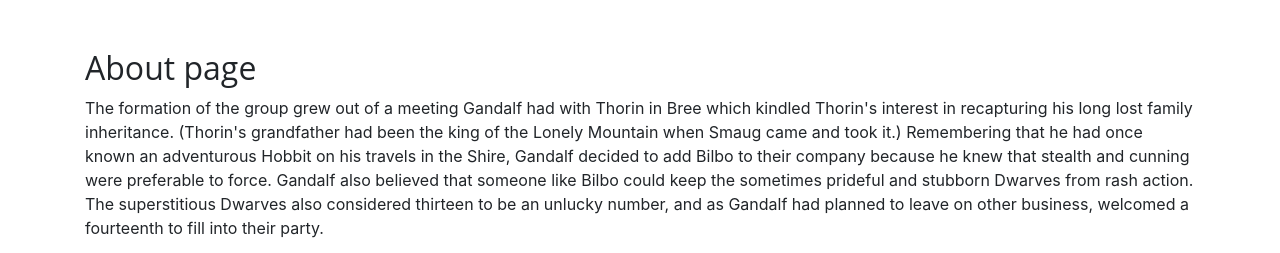
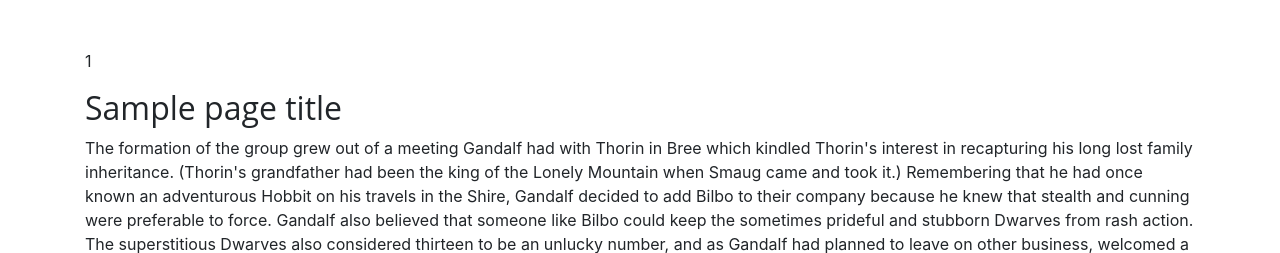
Before and after one commit to mikakallberg/Flask, a Flask app: template templates/about.html in a window 1280 px wide. Shown: the part 533-786 px from the top of the page. Run offline with Flask 2, Linux system fonts and the light colour scheme; the template is opened without the code that fills it: most values are stand-ins (such as "Sample title", 1, 10 or a date in 2020); some libraries are stand-ins or nearby versions.

Commit message:
Line 3-5 ways to insert html

```diff
--- a/run.py
+++ b/run.py
@@ -1,4 +1,5 @@
 import os
+import json
 from flask import Flask, render_template
 
 app = Flask(__name__)
@@ -17,7 +18,10 @@ def about():
     """
     Build path to About page
     """
-    return render_template("about.html")
+    data = []
+    with open("data/company.json", "r") as json_data:
+        data = json.load(json_data)
+    return render_template("about.html", page_title="About", company=data)
 
 
 @app.route("/contact")
@@ -25,12 +29,12 @@ def contact():
     """
     Build path to Contact page
     """
-    return render_template("contact.html")
+    return render_template("contact.html", page_title="Contact")
 
 
 @app.route("/careers")
 def careers():
-    return render_template("careers.html")
+    return render_template("careers.html", page_title="Careers")
 
 
 if __name__ == "__main__":
--- a/templates/about.html
+++ b/templates/about.html
@@ -1,6 +1,9 @@
 {%extends "base.html"%}
 {%block content%}
-    <h2>About page</h2>
+    {%for number in list_of_numbers%}
+        <p>{{ number }}</p>
+    {%endfor%}
+    <h2>{{ page_title }}</h2>
     <p>
         The formation of the group grew out of a meeting Gandalf had with Thorin in Bree which kindled Thorin's interest in
 		recapturing his long lost family inheritance. (Thorin's grandfather had been the king of the Lonely Mountain when
--- a/templates/careers.html
+++ b/templates/careers.html
@@ -1,4 +1,4 @@
 {%extends "base.html"%}
 {%block content%}
-    <h2>Come Work with Us!</h2>
+    <h2>{{ page_title }}</h2>
 {%endblock%}
--- a/templates/contact.html
+++ b/templates/contact.html
@@ -1,4 +1,4 @@
 {%extends "base.html"%}
 {%block content%}
-    <h2>Contact Us</h2>
+    <h2>{{ page_title }}</h2>
 {%endblock%}
```
Also changed, not shown: data/company.json (added, +7 -0 lines).
